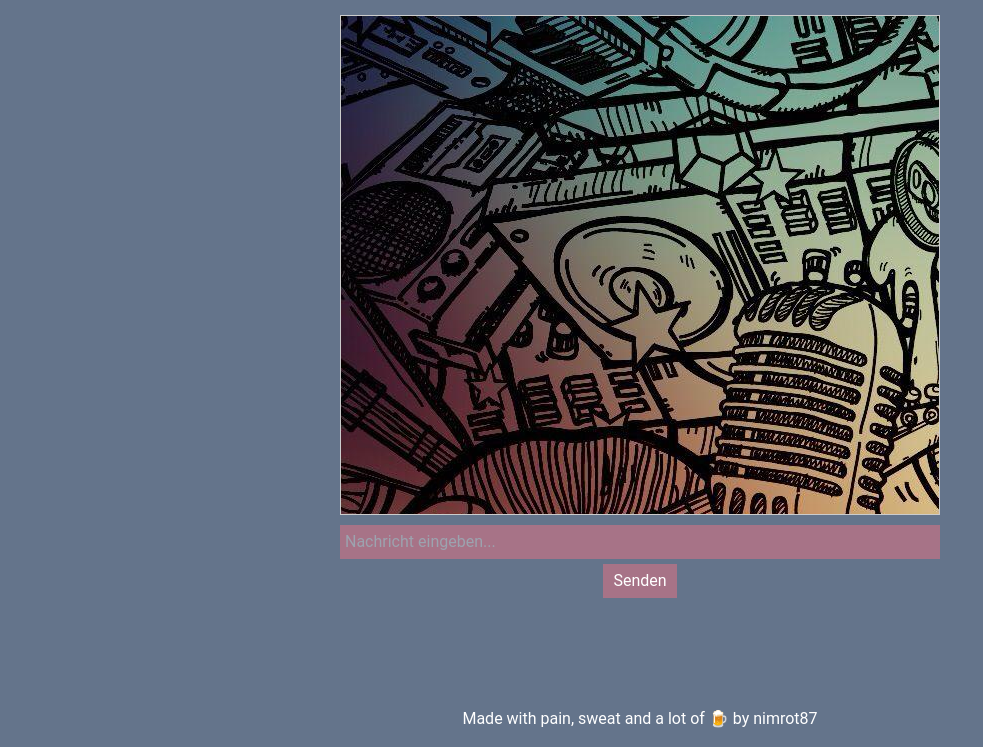
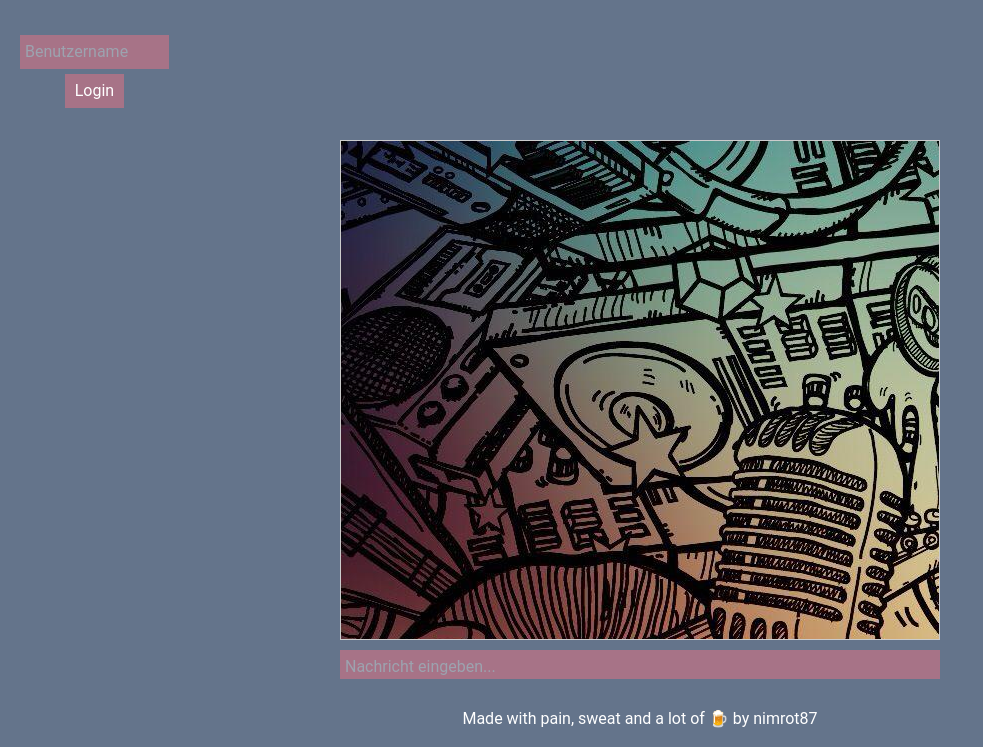
Before and after one commit to nimrot87/ChatApp, a website: page client/index.html in a window 1280 px wide. Shown: the part 53-800 px from the top of the page, without its empty margins (0-983 px from the left). Drawn offline with nearby package versions, Linux system fonts and the light colour scheme.

Commit message:
user eingabefeld und Login Button erstellt

```diff
--- a/client/index.html
+++ b/client/index.html
@@ -13,6 +13,13 @@
     <header class="flex items-center justify-center flex-shrink-0 pt-3 h-14">
       <h1 class="text-2xl font-bold">💬 LeisureChat</h1>
     </header>
+    <nav>
+      <div class="login-container">
+        <input type="text" class="login-input" id="usernameInput" placeholder="Benutzername">
+        <br>
+        <button class="login-button" onclick="login()">Login</button>
+      </div>
+    </nav>
     <main class="flex justify-center overflow-y-auto grow">
       <div class="chat-container">
         <div class="chat-box" id="chatBox">
--- a/client/style.css
+++ b/client/style.css
@@ -74,3 +74,24 @@ body {
   border: none;
   cursor: pointer;
 }
+.login-container {
+  text-align: center;
+  flex: 1;
+  padding: 20px;
+  width: 5cm;
+}
+.login-button {
+  padding: 5px 10px;
+  background-color: rgb(167, 115, 135);
+  color: white;
+  border: none;
+  cursor: pointer;
+}
+.login-input {
+  width: 100%;
+  padding: 5px;
+  box-sizing: border-box;
+  margin-bottom: 5px;
+  background-color: rgb(167, 115, 135);
+  color: black;
+}
```
